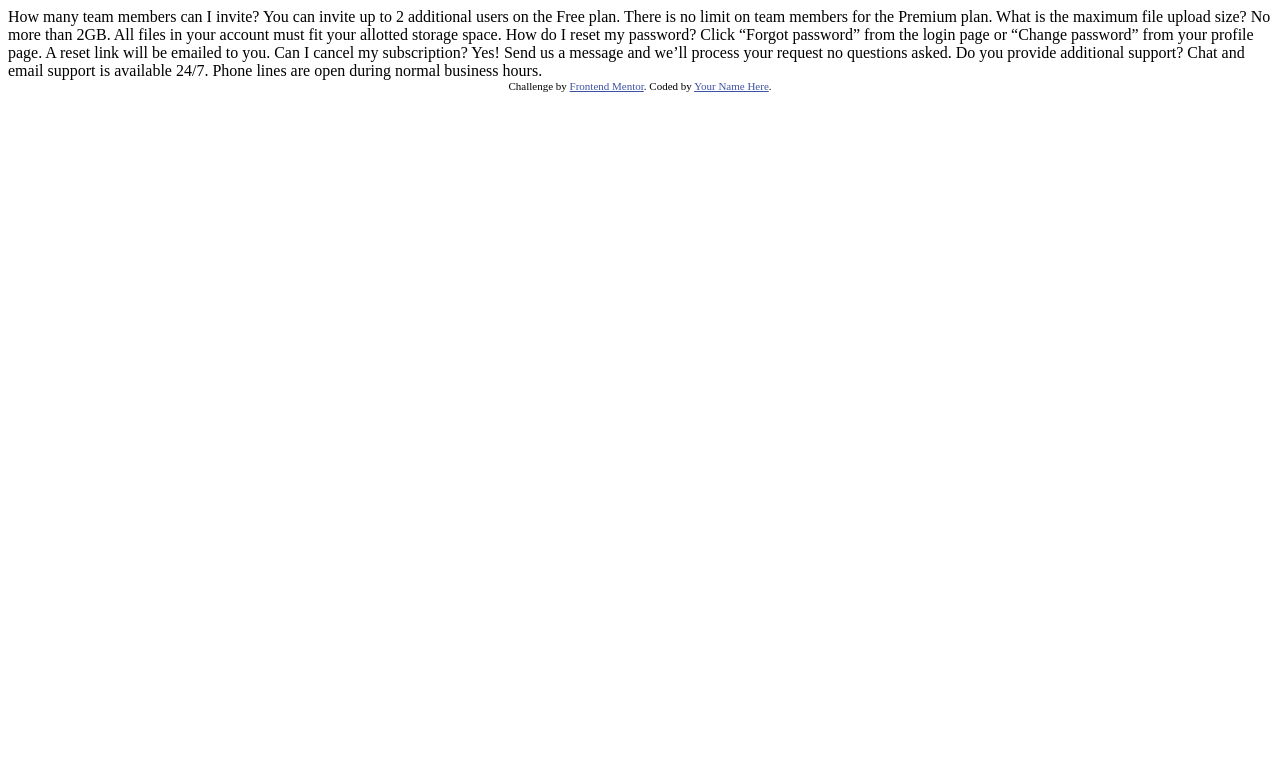
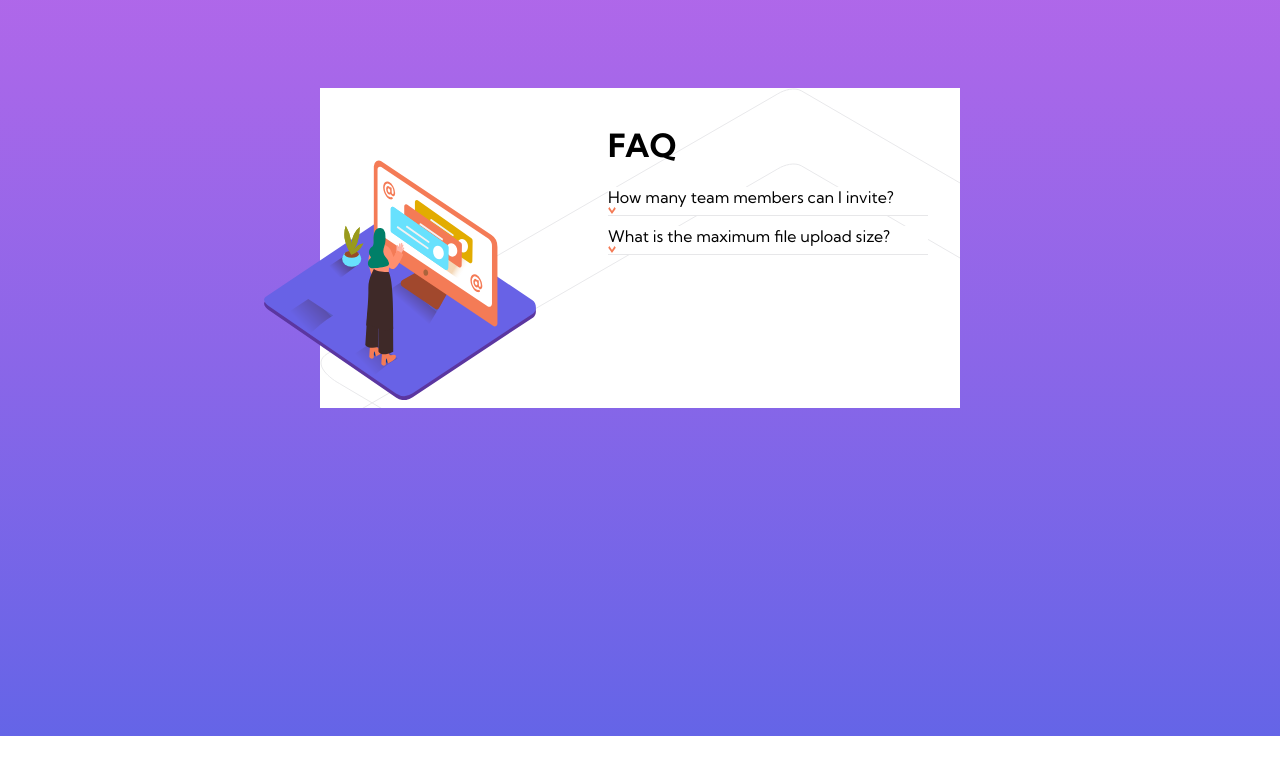
Before and after one commit to PhisherFTW/FAQ-accordion-card, a plain HTML site: page index.html in a window 1280 px wide. Drawn offline with Linux system fonts and the light colour scheme.

Commit message:
update 1

```diff
--- a/index.html
+++ b/index.html
@@ -5,17 +5,45 @@
   <meta name="viewport" content="width=device-width, initial-scale=1.0"> <!-- displays site properly based on user's device -->
 
   <link rel="icon" type="image/png" sizes="32x32" href="./images/favicon-32x32.png">
-
+  <link rel="preconnect" href="https://fonts.googleapis.com">
+<link rel="preconnect" href="https://fonts.gstatic.com" crossorigin>
+<link href="https://fonts.googleapis.com/css2?family=Kumbh+Sans:wght@400;700&display=swap" rel="stylesheet">
   <title>Frontend Mentor | FAQ Accordion Card</title>
-
-  <!-- Feel free to remove these styles or customise in your own stylesheet 👍 -->
-  <style>
-    .attribution { font-size: 11px; text-align: center; }
-    .attribution a { color: hsl(228, 45%, 44%); }
-  </style>
+  <link rel="stylesheet" href="styles.css">
 </head>
 <body>
-  How many team members can I invite?
+  <main>
+    <div class="left"><img src="images/illustration-woman-online-desktop.svg" alt=""></div>
+    <div class="right">
+      <h1>FAQ</h1>
+      <div class="dropdown-wrapper">
+        <div class="btn-dropdown">
+          How many team members can I invite?<img src="images/icon-arrow-down.svg" alt="" class="arrow">
+          <div class="dropdown-content-container">
+            <div class="dropdown-content">
+              You can invite up to 2 additional users on the Free plan. There is no limit on team members for the Premium plan.
+            </div>
+          </div>
+        </div>
+      </div>
+      <div class="dropdown-wrapper">
+        <div class="btn-dropdown">
+          What is the maximum file upload size?<img src="images/icon-arrow-down.svg" alt="" class="arrow">
+          <div class="dropdown-content-container">
+            <div class="dropdown-content">
+              No more than 2GB. All files in your account must fit your allotted storage space.
+            </div>
+          </div>
+        </div>
+      </div>
+      <!--
+      <p class="btn-dropdown">How do I reset my password?<span><img src="images/icon-arrow-down.svg" alt=""></span></p>
+      <p class="btn-dropdown">Can I cancel my subscription?<span><img src="images/icon-arrow-down.svg" alt=""></span></p>
+      <p class="btn-dropdown" >Do you provide additional support?<span><img src="images/icon-arrow-down.svg" alt=""></span></p> -->
+    </div>
+    <script src="script.js"></script>
+  </main>
+  <!-- How many team members can I invite?
   You can invite up to 2 additional users on the Free plan. There is no limit on
   team members for the Premium plan.
 
@@ -30,11 +58,7 @@
   Yes! Send us a message and we’ll process your request no questions asked.
 
   Do you provide additional support?
-  Chat and email support is available 24/7. Phone lines are open during normal business hours.
+  Chat and email support is available 24/7. Phone lines are open during normal business hours. -->
 
-  <div class="attribution">
-    Challenge by <a href="https://www.frontendmentor.io?ref=challenge" target="_blank">Frontend Mentor</a>.
-    Coded by <a href="#">Your Name Here</a>.
-  </div>
 </body>
 </html>
--- /dev/null
+++ b/script.js
@@ -0,0 +1,7 @@
+const btns = document.querySelectorAll('.btn-dropdown');
+
+btns.forEach(btn => {
+    btn.addEventListener('click', function(e) {
+      e.target.classList.toggle('open')
+    })
+  })
--- /dev/null
+++ b/styles.css
@@ -0,0 +1,66 @@
+body {
+    font-family: 'Kumbh Sans', sans-serif;
+    display: flex;
+    justify-content: center;
+    background-image: linear-gradient(hsl(273, 75%, 66%),hsl(240, 73%, 65%));
+    background-repeat: no-repeat;
+    background-size: 300rem;
+    height: 45rem;
+    overflow: hidden;
+}
+main {
+    display: flex;
+    width: 40rem;
+    height: 20rem;
+    margin-top: 5rem;
+    background-image: url(images/bg-pattern-desktop.svg);
+    background-color: white;
+    z-index: 50;
+}
+.left img {
+    display: flex;
+    position: absolute;
+    width: 17rem;
+    height: 15rem;
+    left: 0;
+    right: 30rem;
+    top: 10rem;
+    bottom: 0;
+    margin: 0 auto;
+    z-index: 50;
+}
+.right {
+    width: 20rem;
+    height: 20rem;
+    padding: 1rem;
+    margin-left: 17rem;
+}
+.btn-dropdown {
+    position: relative;
+    display: flex;
+    flex-direction: column;
+    justify-content: space-between;
+    border-style: none none solid none;
+    border-color: hsl(240, 5%, 91%);
+    border-width: 1px;
+    background-color: white;
+    margin-top: 10px;
+    width: 20rem;
+    text-align: left;
+    cursor: pointer;
+}
+
+.dropdown-content-container {
+    overflow-y: hidden;
+    max-height: 0;
+    transition: all 0.25s;
+}
+
+.btn-dropdown.open>.dropdown-content-container {
+    max-height: 150px;
+    transition: all 0.4s;
+}
+.arrow {
+    width: 0.5rem;
+    height: 0.5rem;
+}
```
